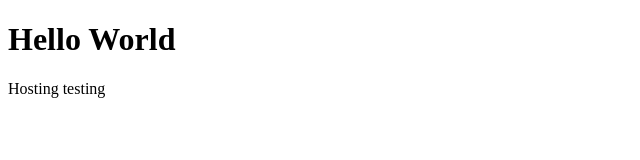
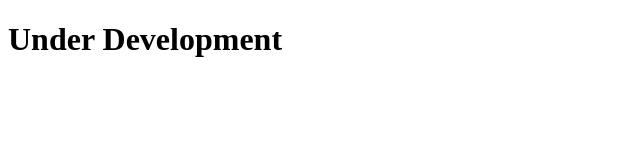
Before and after one commit to Orappan/Orappan.github.io, a plain HTML site: page index.html in a window 1280 px wide. Shown: the whole page, without its empty margins (0-640 px from the left). Drawn offline with Linux system fonts and the light colour scheme.

Commit message:
Update index.html

```diff
--- a/index.html
+++ b/index.html
@@ -1,7 +1,9 @@
 <!DOCTYPE html>
 <html>
+    <head>
+        <title>Jithan :: Portfolio</title>
+    </head>
 <body>
-<h1>Hello World</h1>
-<p>Hosting testing</p>
+<h1>Under Development</h1>
 </body>
 </html>
```
